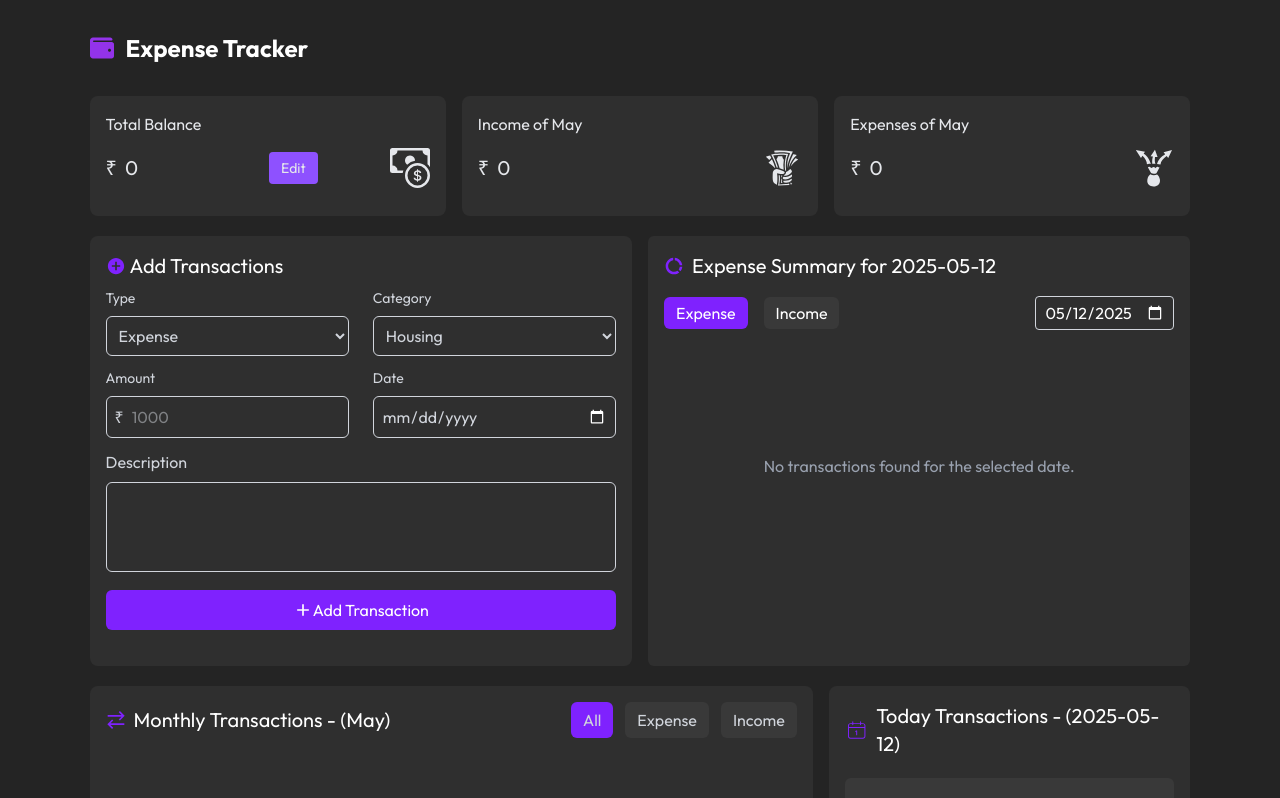
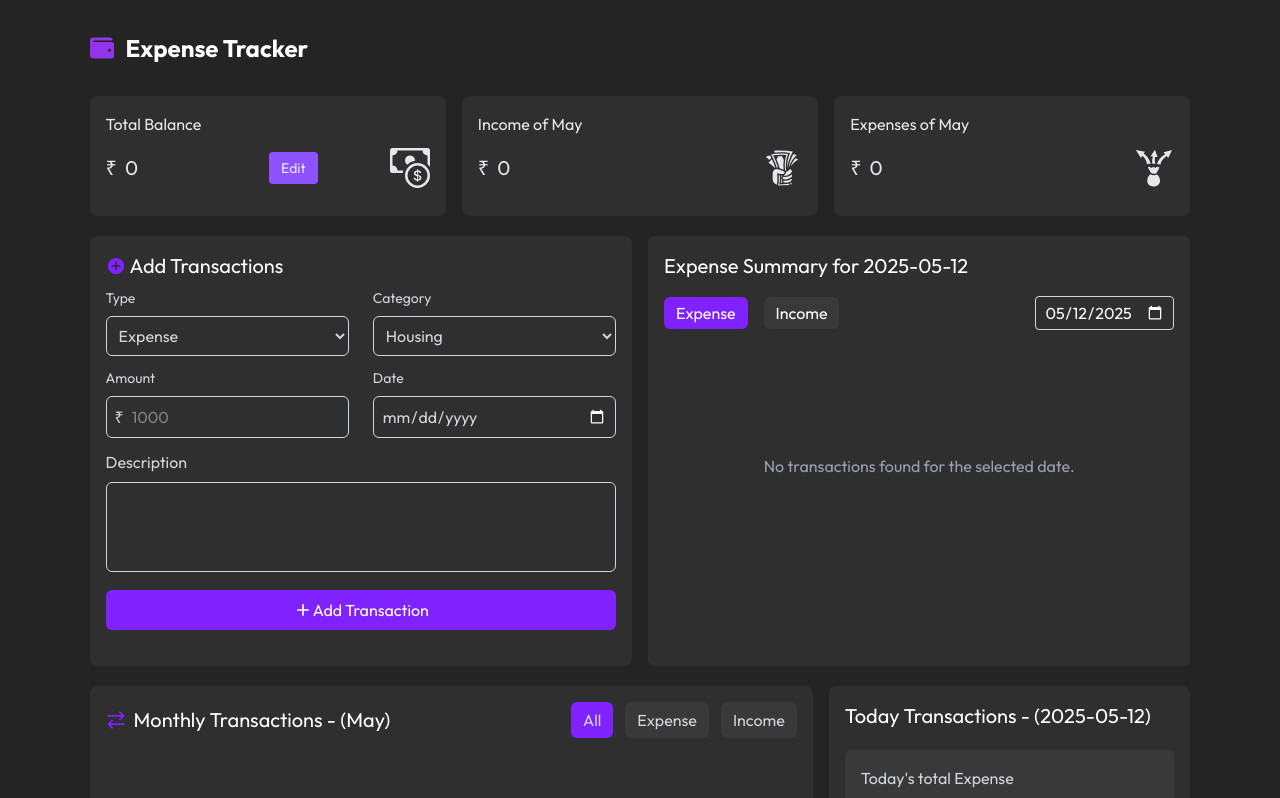
Before and after one commit to irfanamd1/Expense-Tracker, a React (Vite) app: page / in a window 1280 px wide. Shown: the top 798 px of the page. Built offline with nearby package versions, Linux system fonts and the light colour scheme.

Commit message:
Icons removed

```diff
--- a/src/components/ExpenseIncomeChart.jsx
+++ b/src/components/ExpenseIncomeChart.jsx
@@ -7,7 +7,6 @@ import {
   Legend,
   ArcElement,
 } from 'chart.js';
-import { RiDonutChartFill } from "react-icons/ri";
 
 ChartJS.register(Title, Tooltip, Legend, ArcElement);
 
@@ -115,8 +114,8 @@ const ExpenseIncomeChart = ({ data }) => {
 
   return (
     <div className="p-4 bg-[#2f2f2f] rounded-md h-[430px]">
-      <p className="text-xl mb-4 text-white flex items-center">
-        <RiDonutChartFill className='w-5 h-5 inline text-violet-600 mr-2' />{selectedType === 'expense' ? 'Expense' : 'Income'} Summary for {selectedDate}
+      <p className="text-xl mb-4 text-white">
+        {selectedType === 'expense' ? 'Expense' : 'Income'} Summary for {selectedDate}
       </p>
 
       <div className="grid items-center gap-4 mb-4 sm:flex sm:justify-between sm:gap-4">
--- a/src/components/MonthlyTransactions.jsx
+++ b/src/components/MonthlyTransactions.jsx
@@ -1,7 +1,6 @@
 import React, { useContext, useState } from 'react'
 import { AppContext } from '../context/AppContext'
 import { GrTransaction } from "react-icons/gr";
-import { CiCalendarDate } from "react-icons/ci";
 
 const MonthlyTransactions = () => {
   const { data } = useContext(AppContext)
@@ -68,7 +67,7 @@ const MonthlyTransactions = () => {
       </div>
 
       <div className="bg-[#2f2f2f] w-full rounded-lg p-4 text-gray-300 h-fit">
-        <p className="text-white text-xl flex items-center"><CiCalendarDate className='w-6 h-6 inline text-violet-600 mr-2' />Today Transactions - ({new Date().toISOString().split('T')[0]})</p>
+        <p className="text-white text-xl">Today Transactions - ({new Date().toISOString().split('T')[0]})</p>
         <div className="grid sm:grid-cols-2 gap-3 lg:grid-cols-1 lg:gap-0">
           <div className="mt-5 bg-[#393939] rounded-md w-full p-4">
             <p>Today's total Expense</p>
--- a/src/components/Transactions.jsx
+++ b/src/components/Transactions.jsx
@@ -3,8 +3,6 @@ import { MdOutlineAdd } from "react-icons/md";
 import { AppContext } from "../context/AppContext";
 import ExpenseIncomeChart from './ExpenseIncomeChart'
 import { IoMdAddCircle } from "react-icons/io";
-import { CiCalendarDate } from "react-icons/ci";
-
 
 const Transactions = () => {
 
```
